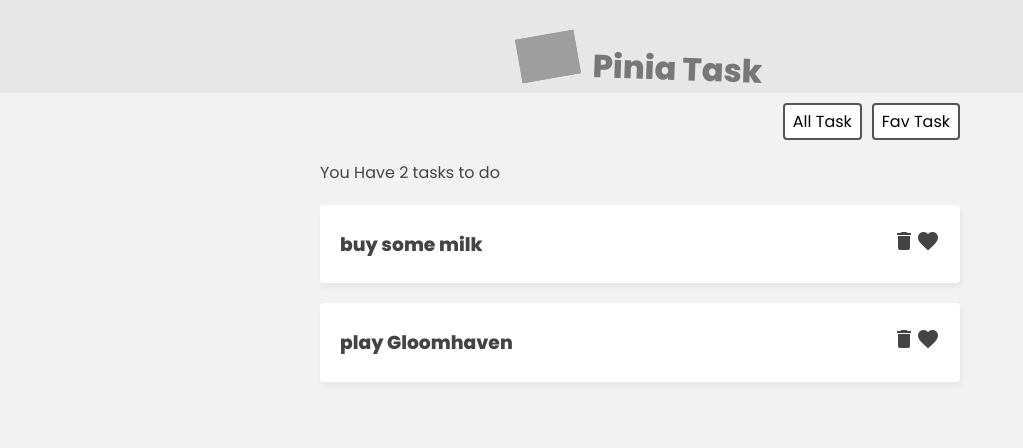
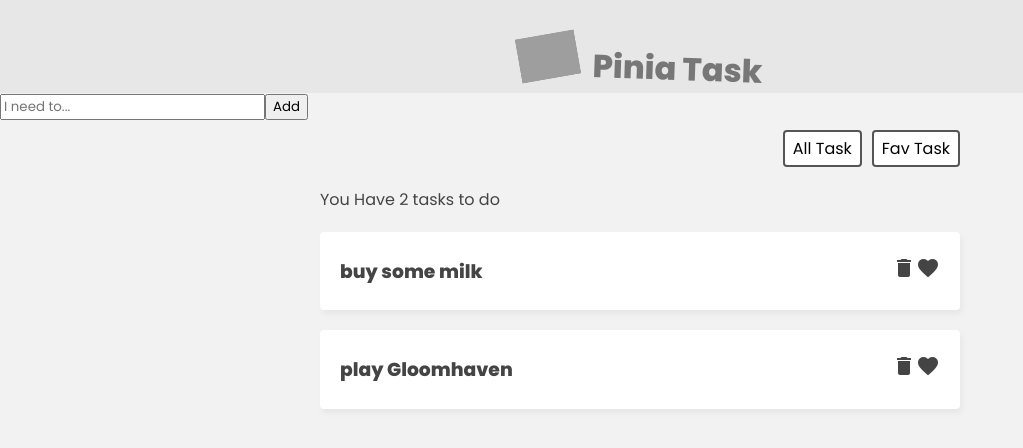
Before and after one commit to sandeep-narayana/Pinia_Tutorial, a Vue app in the folder pinia_tutorial/: page / in a window 1280 px wide. Shown: the top 448 px of the page, without its empty margins (0-1023 px from the left). Built offline with nearby package versions, Linux system fonts and the light colour scheme; grey boxes are pictures that could not be loaded.

Commit message:
added action to add new task

```diff
--- a/pinia_tutorial/src/App.vue
+++ b/pinia_tutorial/src/App.vue
@@ -8,6 +8,11 @@
       />
       <h1>Pinia Task</h1>
     </header>
+
+    <!-- new task form -->
+    <div class="new-task-form">
+      <TaskForm/>
+    </div>
 
     <!-- filter -->
     <nav class="filter">
@@ -36,6 +41,7 @@
 import { useTaskStore } from "./store/TaskStore";
 import TaskDetails from "./components/TaskDetails.vue";
 import { ref } from "vue";
+import TaskForm from "./components/TaskForm.vue";
 export default {
   name: "App",
   setup() {
@@ -43,6 +49,6 @@ export default {
     const filter = ref("all");
     return { TaskStore, filter };
   },
-  components: { TaskDetails },
+  components: { TaskDetails, TaskForm },
 };
 </script>
--- /dev/null
+++ b/pinia_tutorial/src/components/TaskForm.vue
@@ -0,0 +1,33 @@
+<template>
+  <form @submit.prevent="handleSubmit">
+    <input type="text" placeholder="I need to..." v-model="newTask" />
+    <button  type="submit">Add</button>
+  </form>
+</template>
+
+<script>
+import { useTaskStore } from "@/store/TaskStore";
+import { ref } from "vue";
+
+export default {
+  setup() {
+    const taskStore = useTaskStore();
+    const newTask = ref('')
+    const handleSubmit = () =>{
+        console.log("Hello")
+        if(newTask.value.length>0){
+            taskStore.addTask({
+                title:newTask.value,
+                isFav:false,
+                id:Math.floor(Math.random()*10000)
+            })
+
+            // reset the value the new task
+            newTask.value = "";
+        }
+
+    };
+    return {handleSubmit,newTask };
+  },
+};
+</script>
--- a/pinia_tutorial/src/store/TaskStore.js
+++ b/pinia_tutorial/src/store/TaskStore.js
@@ -7,20 +7,26 @@ export const useTaskStore = defineStore("taskStore", {
       { id: 2, title: "play Gloomhaven", isFav: true },
     ],
   }),
-  getters:{
-    favs(){
-        return this.task.filter(t =>t.isFav)
+  getters: {
+    favs() {
+      return this.task.filter((t) => t.isFav);
     },
-    favCount(){
-        return this.task.reduce((count,task) => {
-            if(task.isFav){
-                return count + 1; // Increment the count when a favorite task is found
-            }
-            return count;
-        },0)
+    favCount() {
+      return this.task.reduce((count, task) => {
+        if (task.isFav) {
+          return count + 1; // Increment the count when a favorite task is found
+        }
+        return count;
+      }, 0);
     },
-    totalCount:(state) =>{
-        return state.task.length
-    }
-  }
+    totalCount: (state) => {
+      return state.task.length;
+    },
+  },
+  actions: {
+    addTask(task) {
+      // this.task.push(task);
+      this.task = [...this.task, task]; // Create a new array with the added task
+    },
+  },
 });
```
